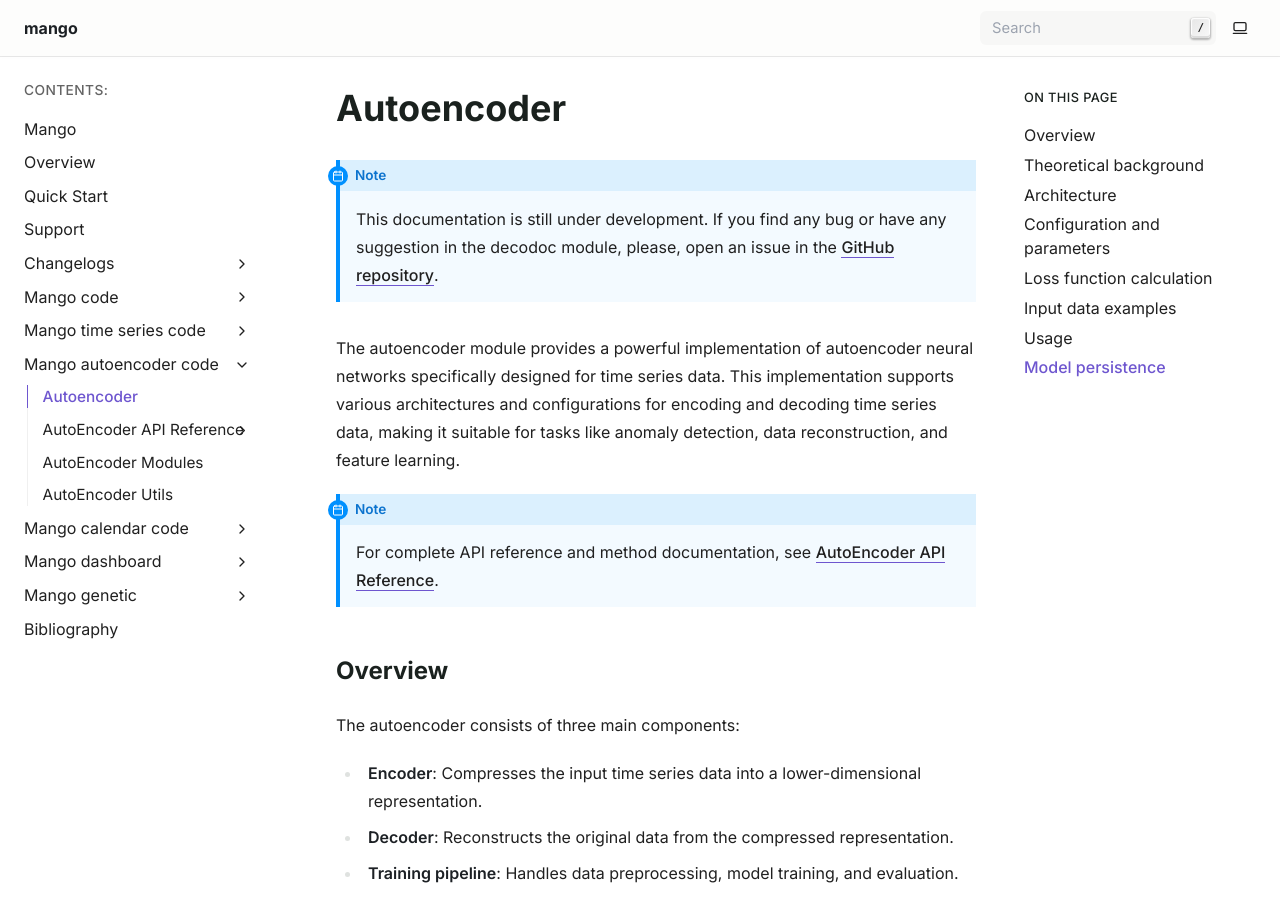
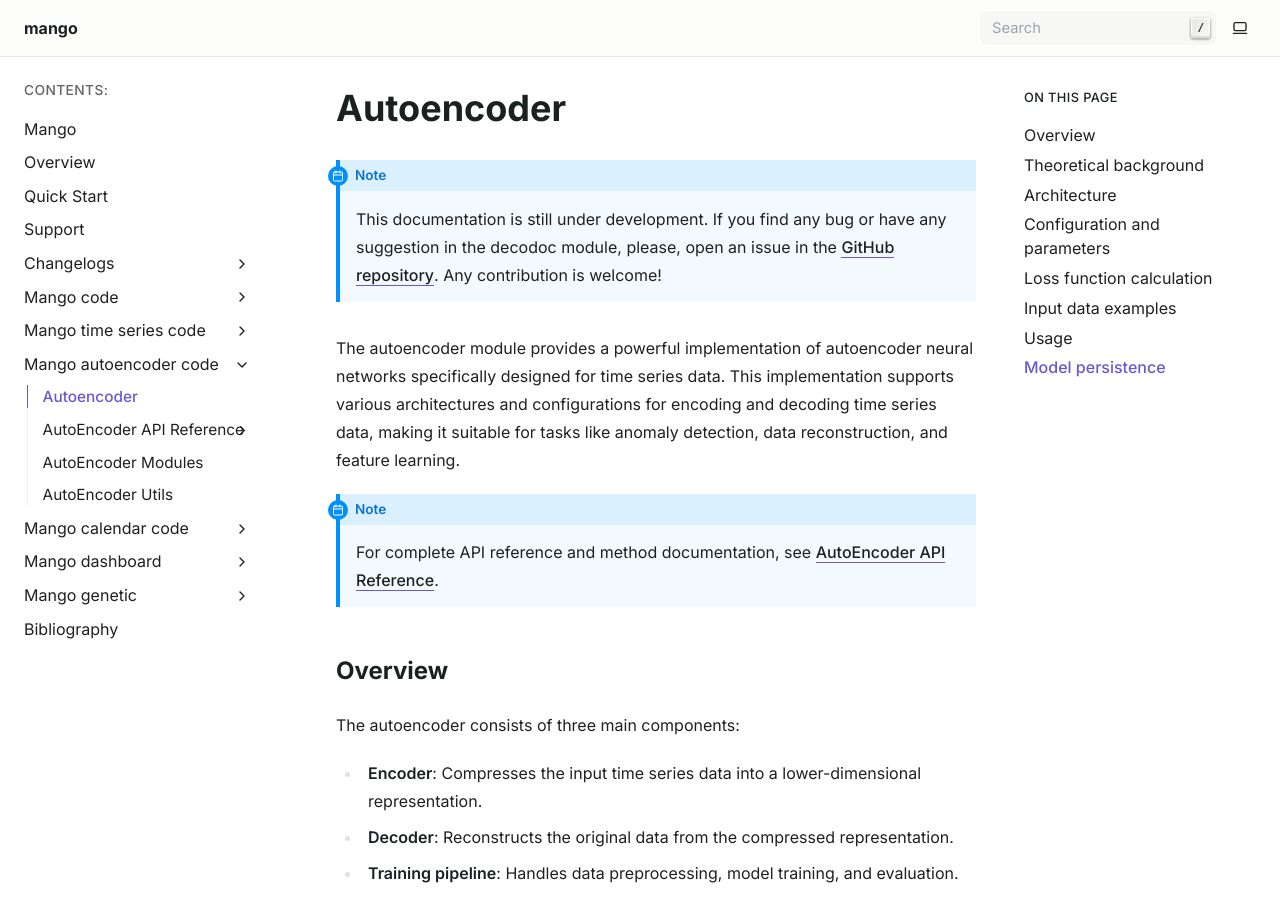
Before and after one commit to baobabsoluciones/mango, a Sphinx documentation site: the page built from docs/source/code_autoencoder/autoencoder.rst, in a window 1280 px wide and 900 px high. Built offline with Sphinx 7.4.7, drawn with Linux system fonts in a browser that asks for light colours; the version number is read from the project's files by our own code.

Commit message:
execute docs action (#394)

```diff
--- a/docs/source/code_autoencoder/autoencoder.rst
+++ b/docs/source/code_autoencoder/autoencoder.rst
@@ -2,7 +2,7 @@
 ===========
 
 .. note::
-    This documentation is still under development. If you find any bug or have any suggestion in the decodoc module, please, open an issue in the `GitHub repository <https://github.com/baobabsoluciones/mango>`_.
+    This documentation is still under development. If you find any bug or have any suggestion in the decodoc module, please, open an issue in the `GitHub repository <https://github.com/baobabsoluciones/mango>`_. Any contribution is welcome!
 
 The autoencoder module provides a powerful implementation of autoencoder neural networks specifically designed for time series data. This implementation supports various architectures and configurations for encoding and decoding time series data, making it suitable for tasks like anomaly detection, data reconstruction, and feature learning.
 
```
